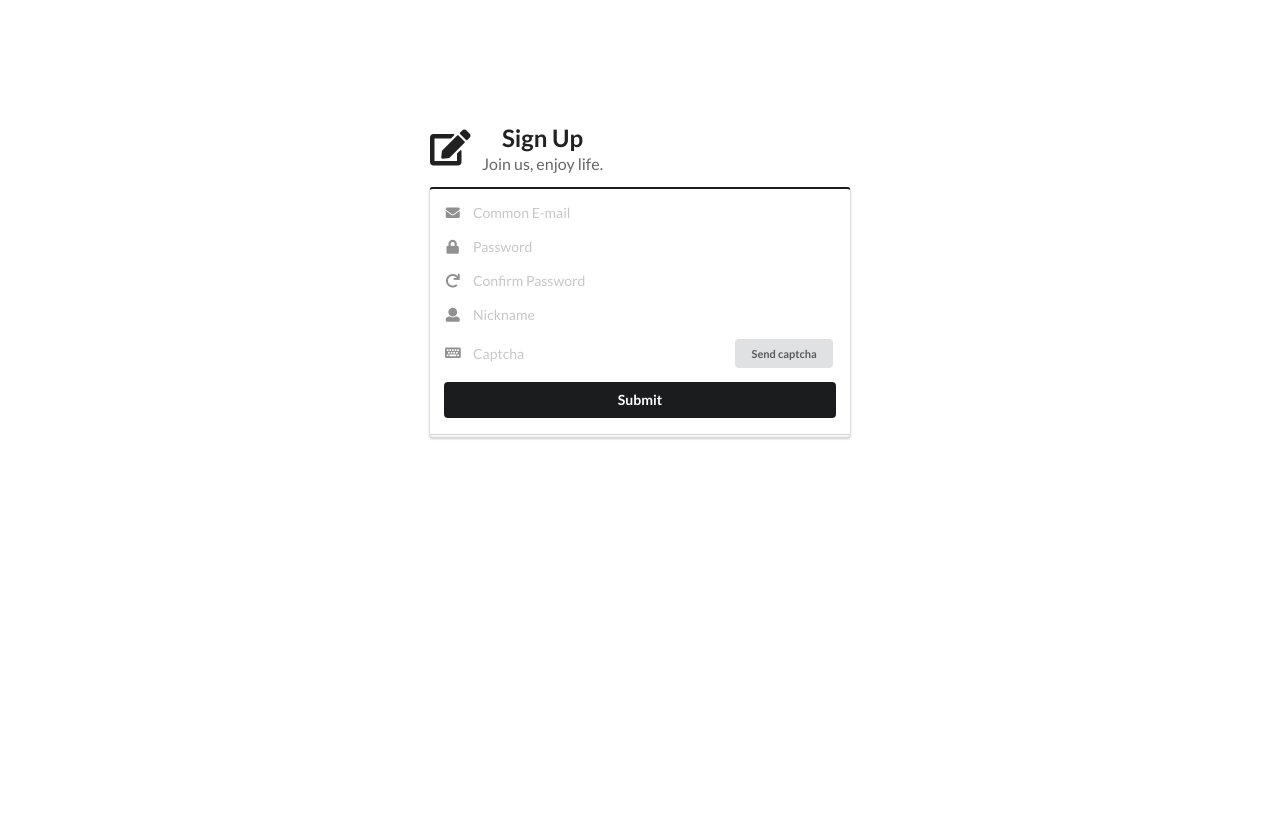
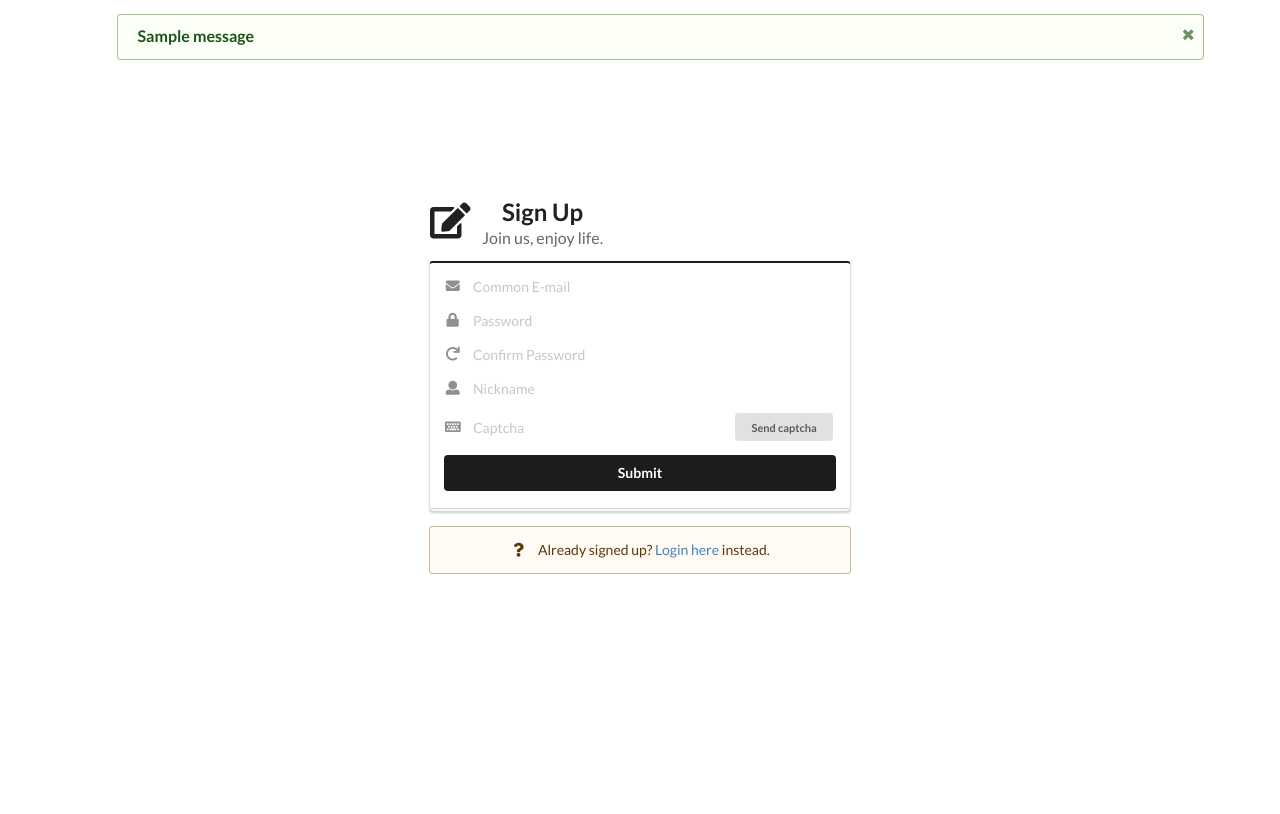
Before and after one commit to Feeeenng/cack, a Flask app: page /signup in a window 1280 px wide. Before the commit the page ends 440 px from the top, so only its background shows below. Run offline with Flask 2, Linux system fonts and the light colour scheme; one stand-in notice (Sample message) is shown; parts of the project's set-up code (start-up, migrations or seed data) failed here and were passed over; some libraries are stand-ins or nearby versions.

Commit message:
重置密码提示完成 完成

```diff
--- a/static/js/common.js
+++ b/static/js/common.js
@@ -31,3 +31,8 @@ function lockButton(obj, content){
         }
     },1000);
 }
+
+$('.message .close').on('click', function() {
+    // 关闭消息
+    $(this).closest('.message').transition('fade');
+});
--- a/templates/auth/login.html
+++ b/templates/auth/login.html
@@ -48,5 +48,11 @@
                 </div>
             </form>
         </div>
+        <div class="ui icon warning message" id="loading_message" style="display: none">
+            <i class="notched circle loading icon"></i>
+            <div class="content">
+                <p>Email has been sent, check your email.</p>
+            </div>
+        </div>
     </div>
 </div>
--- a/templates/auth/signup.html
+++ b/templates/auth/signup.html
@@ -72,6 +72,7 @@
                 </div>
                 <div class="ui error message"></div>
             </form>
+            <div class="ui warning message"><i class="icon help"></i> Already signed up? <a href="/">Login here</a> instead. </div>
         </div>
     </div>
 {% endblock %}
--- a/templates/base.html
+++ b/templates/base.html
@@ -22,6 +22,21 @@
     {% endblock %}
 
     <div class="ui main container">
+        {% with messages = get_flashed_messages(with_categories=true) %}
+            {% if messages %}
+                <ul class=flashes>
+                    {% for category, message in messages %}
+                        <div class="ui {{ category }} floating message">
+                            <i class="close icon"></i>
+                            <div class="header">
+                                {{ message }}
+                            </div>
+                        </div>
+                    {% endfor %}
+                </ul>
+            {% endif %}
+        {% endwith %}
+
         {% block content %}  <!-- 内容区 -->
         {% endblock %}
     </div>
--- a/views/auth.py
+++ b/views/auth.py
@@ -71,7 +71,7 @@ def signup():
     User.signup(email, password, nickname)
     del session['email']
     del session['captcha']
-    flash('Signup succeed, welcome to join us.', 'info')
+    flash('Signup succeed, welcome to join us.', 'green')
     return jsonify(success=True, url=url_for('index.index'))
 
 
@@ -102,7 +102,6 @@ def forget_password():
         return jsonify(success=False, filed_name='find_password_email', error='Email is not existed')
 
     user.send_email_find_password()
-    flash('Email has been sent, check your email')
     return jsonify(success=True)
 
 
@@ -133,7 +132,9 @@ def reset_password(token, email):
         user = User.objects(email=email).first()
         if user:
             user.reset_password(password)
-            flash('Reset succeed', 'info')
+            if user.is_authenticated:
+                user.logout()
+            flash('Reset succeed', 'green')
             return jsonify(success=True, url=url_for('index.index'))
         else:
             return jsonify(success=False, filed_name='confirm', error='Invalid link or expired link (15min)')
@@ -211,5 +212,5 @@ def login():
     del session['login_captcha']
 
     identity_changed.send(current_app._get_current_object(), identity=Identity(user.id))
-    flash('Hello, {0}'.format(user.nickname), 'info')
+    flash('Hello, {0}'.format(user.nickname), 'blue')
     return jsonify(success=True, url=request.args.get('next') or url_for('index.index'))
```
Also changed, not shown: static/js/auth/login.js (+11 -0 lines).
